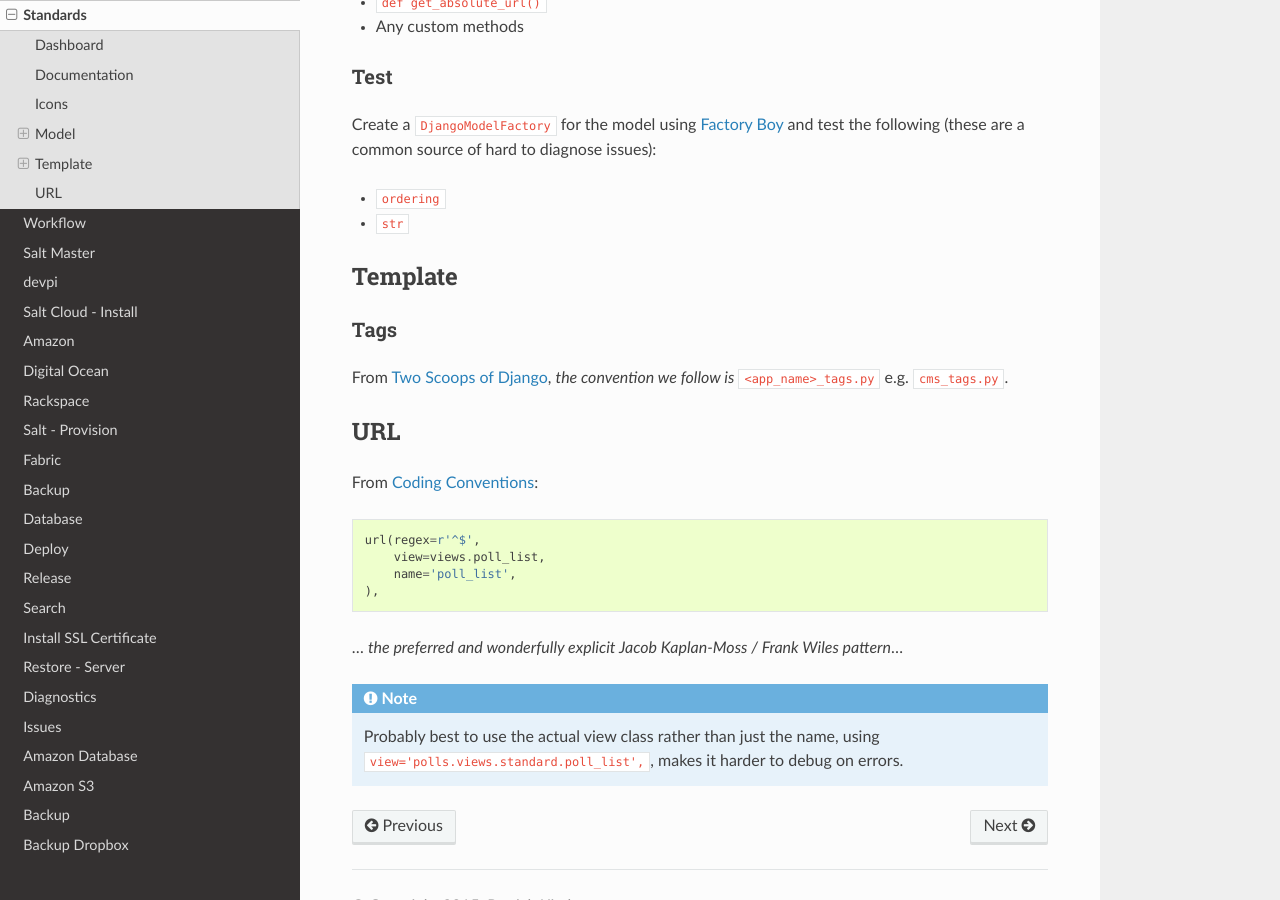
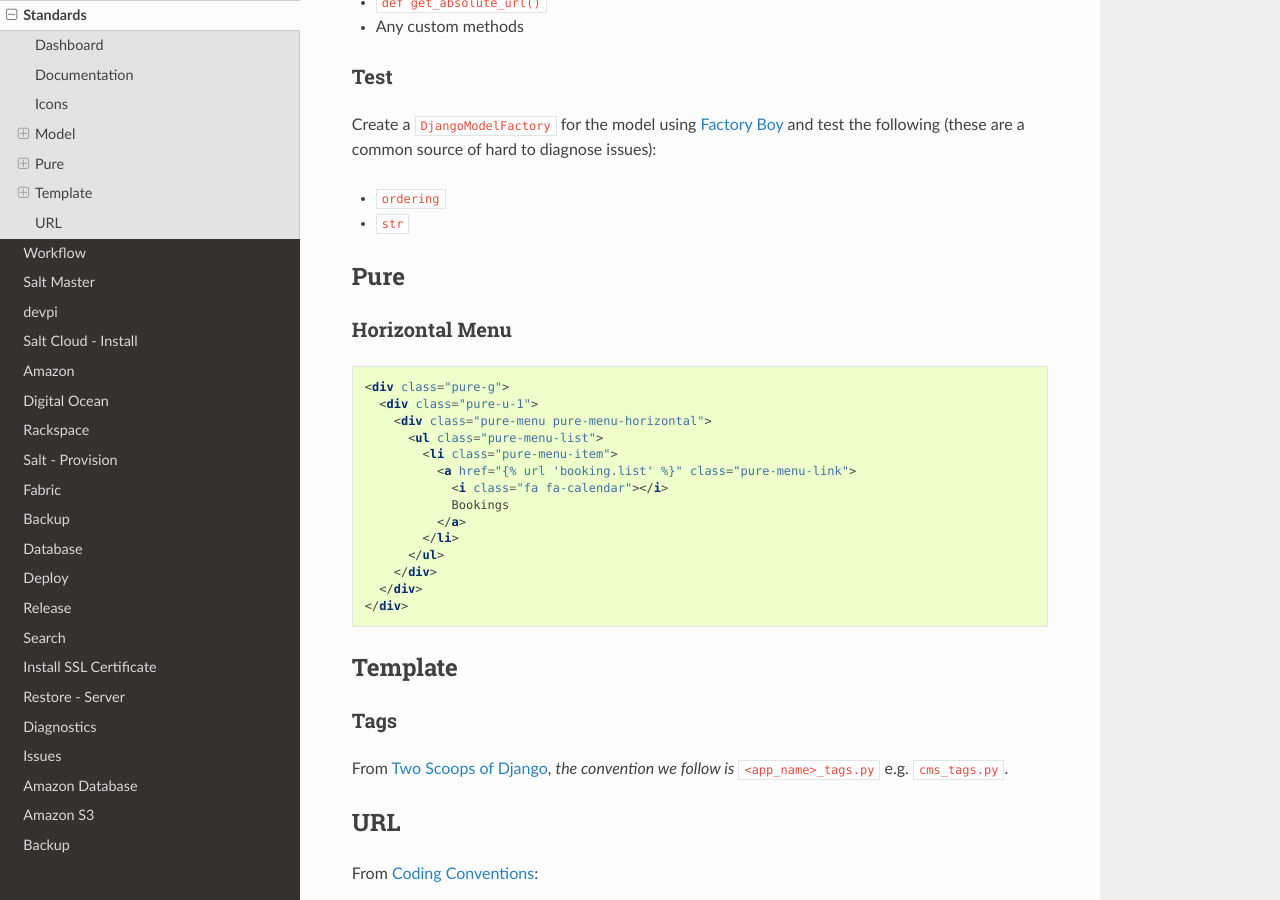
Before and after one commit to pkimber/old-docs-migrated-to-gitlab, a Sphinx documentation site: the page built from source/dev-standards.rst, in a window 1280 px wide and 900 px high, scrolled down 2990 px. Built offline with Sphinx 7.4.7 and the Read the Docs theme 2.0.0, drawn with Linux system fonts in a browser that asks for light colours.

Commit message:
update to pure 0.6.0 #885

```diff
--- a/source/dev-standards.rst
+++ b/source/dev-standards.rst
@@ -138,6 +138,29 @@ following (these are a common source of hard to diagnose issues):
 - ``ordering``
 - ``str``
 
+Pure
+====
+
+Horizontal Menu
+---------------
+
+.. code-block:: html
+
+  <div class="pure-g">
+    <div class="pure-u-1">
+      <div class="pure-menu pure-menu-horizontal">
+        <ul class="pure-menu-list">
+          <li class="pure-menu-item">
+            <a href="{% url 'booking.list' %}" class="pure-menu-link">
+              <i class="fa fa-calendar"></i>
+              Bookings
+            </a>
+          </li>
+        </ul>
+      </div>
+    </div>
+  </div>
+
 Template
 ========
 
```
